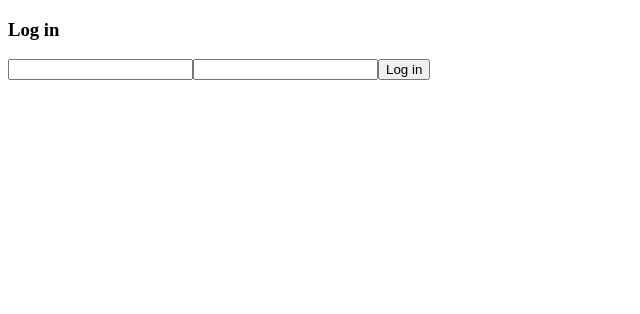
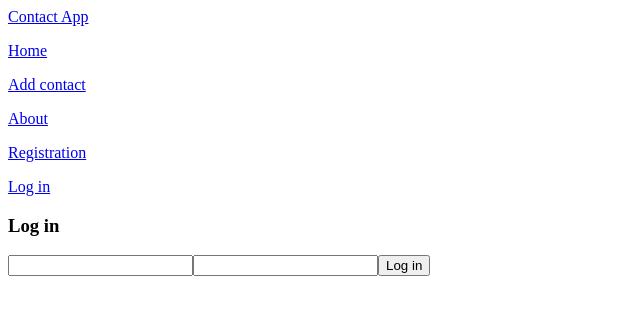
Before and after one commit to Otter-git/React-git-9, a React (Create React App) app in the folder fith-app/: page /login in a window 1280 px wide. Shown: the top 314 px of the page, without its empty margins (0-640 px from the left). Built offline with nearby package versions, Linux system fonts and the light colour scheme.

Commit message:
repeated after lesson

```diff
--- a/fith-app/src/components/App.js
+++ b/fith-app/src/components/App.js
@@ -1,16 +1,26 @@
 import {Routes, Route} from "react-router-dom";
+import AboutPage from "../pages/AboutPage";
+import AddContactPage from "../pages/AddContactPage";
 import HomePage from "../pages/HomePage";
 import LoginPage from "../pages/LoginPage";
 import NotFoundPage from "../pages/NotFoundPage";
 import RegisterPage from "../pages/RegisterPage";
+import Layout from "./Layout";
+import ProtectedRoutes from "./ProtectedRoutes";
 
 function App() {
   return (
     <Routes>
-      <Route path={'/'} element={<HomePage />}/>
-      <Route path={'/login'} element={<LoginPage />}/>
-      <Route path={'/register'} element={<RegisterPage />}/>
-      <Route path={'*'} element={<NotFoundPage />}/>
+      <Route path={'/'} element={<Layout/>}>
+        <Route path={'/'} element={<HomePage />}/>
+        <Route path={'/login'} element={<LoginPage />}/>
+        <Route path={'/addcontact'} element={<ProtectedRoutes>
+          <AddContactPage />
+        </ProtectedRoutes>}/>
+        <Route path={'/register'} element={<RegisterPage />}/>
+        <Route path={'/about'} element={<AboutPage />}/>
+        <Route path={'*'} element={<NotFoundPage />}/>
+      </Route>
     </Routes>
   );
 }
--- /dev/null
+++ b/fith-app/src/components/CustomLink.js
@@ -0,0 +1,13 @@
+import React from 'react';
+import {Link, useMatch} from "react-router-dom";
+
+const CustomLink = ({to, children}) => {
+    const match = useMatch(to);
+    return (
+        <Link to={to} className={match ? 'active' : ''}>
+            <p className={match ? 'active' : ''}>{children}</p>
+        </Link>
+    );
+};
+
+export default CustomLink;
--- /dev/null
+++ b/fith-app/src/components/Header.js
@@ -0,0 +1,45 @@
+import React from 'react';
+import { useDispatch, useSelector } from 'react-redux';
+import {Link, useNavigate} from "react-router-dom";
+import CustomLink from './CustomLink';
+import { logoutInitiate } from "../redux/actions";
+
+const Header = () => {
+    const user = useSelector(state => state.currentUser);
+    const dispatch = useDispatch();
+    const navigate = useNavigate();
+
+    const exit = () => {
+        if(user) {
+            dispatch(logoutInitiate())
+        }
+        setTimeout(() => {
+            navigate('/login')
+        }, 2000)
+    }
+
+    return (
+        <div className='header'>
+            <Link to={'/'} className={'logo'}>
+                Contact App
+            </Link>
+            <div className='header-right'>
+                <CustomLink to={'/'}>Home</CustomLink>
+                <CustomLink to={'/addContact'}>Add contact</CustomLink>
+                <CustomLink to={'/about'}>About</CustomLink>
+                <CustomLink to={'/register'}>Registration</CustomLink>
+                {user ? (
+                    <p onClick={exit}>
+                        Log out
+                    </p>
+                ) : (
+                    <CustomLink to={'/login'}>
+                        Log in
+                    </CustomLink>
+                )}
+            </div>
+        </div>
+    )
+}
+
+export default Header;
--- /dev/null
+++ b/fith-app/src/components/Layout.js
@@ -0,0 +1,16 @@
+import React from "react";
+import { Outlet } from "react-router-dom";
+import Header from "./Header";
+
+const Layout = () => {
+    return (
+        <>
+            <Header/>
+            <div>
+                <Outlet/>
+            </div>
+        </>
+    )
+}
+
+export default Layout;
--- /dev/null
+++ b/fith-app/src/components/LoadingToRedirect.js
@@ -0,0 +1,22 @@
+import React, {useEffect, useState} from "react";
+import { useNavigate } from "react-router-dom";
+
+const LoadingToRedirect = () => {
+    const [count, setCount] = useState(5);
+    const navigate = useNavigate();
+
+    useEffect(() => {
+        const interval = setInterval(() => {
+            setCount((currentCount) => --currentCount)
+        }, 1000)
+        count === 0 && navigate('/login')
+        return () => clearInterval(interval)
+    }, [count, navigate])
+    return (
+        <div>
+            <p>Redirect in {count} sec</p>
+        </div>
+    )
+};
+
+export default LoadingToRedirect;
--- /dev/null
+++ b/fith-app/src/components/ProtectedRoutes.js
@@ -0,0 +1,13 @@
+import React from "react";
+import { useSelector } from "react-redux";
+import LoadingToRedirect from "./LoadingToRedirect";
+
+const ProtectedRoutes = ({children}) => {
+    const user = useSelector(state => state.currentUser);
+    if(!user) {
+        return <LoadingToRedirect/>
+    }
+    return children
+};
+
+export default ProtectedRoutes;
--- /dev/null
+++ b/fith-app/src/pages/AboutPage.js
@@ -0,0 +1,11 @@
+import React from "react";
+
+const AboutPage = () => {
+    return (
+        <div>
+            About us
+        </div>
+    )
+};
+
+export default AboutPage;
--- /dev/null
+++ b/fith-app/src/pages/AddContactPage.js
@@ -0,0 +1,48 @@
+import React, { useState } from "react";
+import { db } from "../services/firebase";
+
+const initialState = {
+    name: '',
+    email: '',
+    contact: '',
+}
+
+const AddContactPage = () => {
+    const [state, setState] = useState(initialState);
+    const {name, email, contact} = state;
+
+    const sendForm = (event) => {
+        event.preventDefault();
+        if(!name || !email || !contact) {
+            console.log('add information about user')
+        } else {
+            db.child('contacts').push(state, (err) => {
+                if(err) {
+                    console.log(err)
+                }
+            })
+        }
+    }
+
+    const changed = (event) => {
+        const {name, value} = event.target;
+        setState({...state, [name]: value})
+    }
+
+    return (
+        <div>
+            <h3>Add contact</h3>
+            <form onClick={sendForm}>
+                <label htmlFor={'name'}>Name</label>
+                <input id={'name'} name={'name'} onChange={changed} value={name}/>
+                <label htmlFor={'email'}>E-mail</label>
+                <input id={'email'} name={'email'} onChange={changed} value={email}/>
+                <label htmlFor={'contact'}>Contact</label>
+                <input id={'contact'} name={'contact'} onChange={changed} value={contact}/>
+                <input type={'submit'} value={'save'}/>
+            </form>
+        </div>
+    )
+};
+
+export default AddContactPage;
--- a/fith-app/src/pages/HomePage.js
+++ b/fith-app/src/pages/HomePage.js
@@ -1,26 +1,48 @@
-import React from "react";
+import React, { useEffect, useState } from "react";
 import { useDispatch, useSelector } from "react-redux";
 import { useNavigate } from "react-router-dom";
 import { logoutInitiate } from "../redux/actions";
+import { db } from "../services/firebase";
 
 const HomePage = () => {
-    const user = useSelector(state => state.currentUser);
-    const dispatch = useDispatch();
-    const navigate = useNavigate();
+    const [data, setData] = useState({});
 
-    const exit = () => {
-        if(user) {
-            dispatch(logoutInitiate())
+    useEffect(() => {
+        db.child('contacts').on('value', (snap) => {
+            if(snap.val() !== null) {
+                setData({...snap.val()})
+            } else {
+                setData({})
+            }
+        })
+        return () => {
+            setData({})
         }
-        setTimeout(() => {
-            navigate('/login')
-        }, 2000)
-    }
+    }, [])
 
     return (
         <div>
             <h3>Home</h3>
-            <button onClick={exit}>Log out</button>
+            <table>
+                <thead>
+                    <tr>
+                        <th>Name</th>
+                        <th>E-mail</th>
+                        <th>Contact</th>
+                    </tr>
+                </thead>
+                <tbody>
+                    {Object.keys(data).map((id) => {
+                        return (
+                            <tr key={data[id]}>
+                                <td>{data[id].name}</td>
+                                <td>{data[id].email}</td>
+                                <td>{data[id].contact}</td>
+                            </tr>
+                        )
+                    })}
+                </tbody>
+            </table>
         </div>
     )
 };
--- a/fith-app/src/pages/RegisterPage.js
+++ b/fith-app/src/pages/RegisterPage.js
@@ -21,9 +21,6 @@ const RegisterPage = () => {
 
     return (
         <div>
-            <header>
-                <Link to={'/login'}>Log in</Link>
-            </header>
             <h3>Registration</h3>
             <form onSubmit={sendForm}>
                 <input value={name} onChange={(event) => setName(event.target.value)}/>
```
